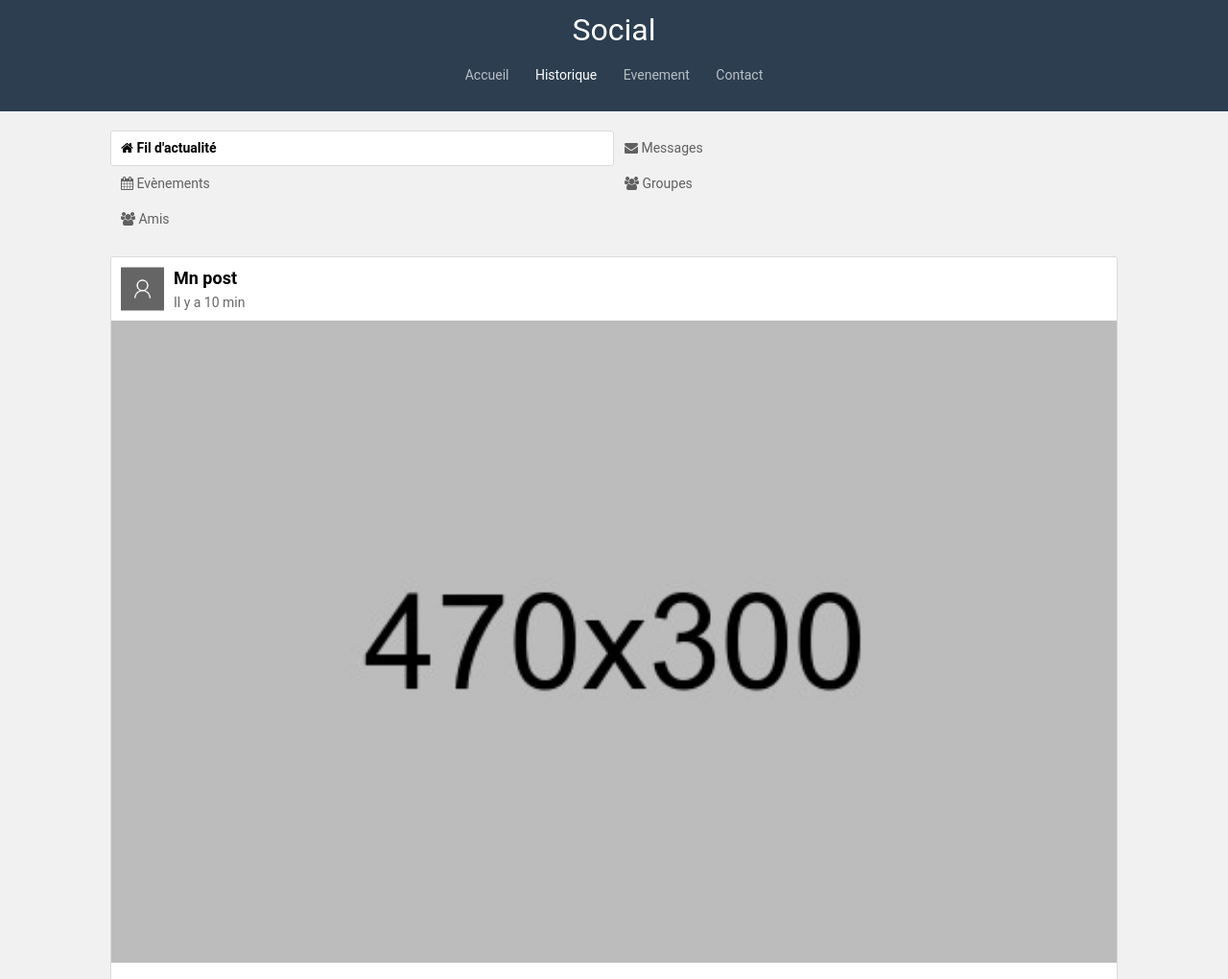
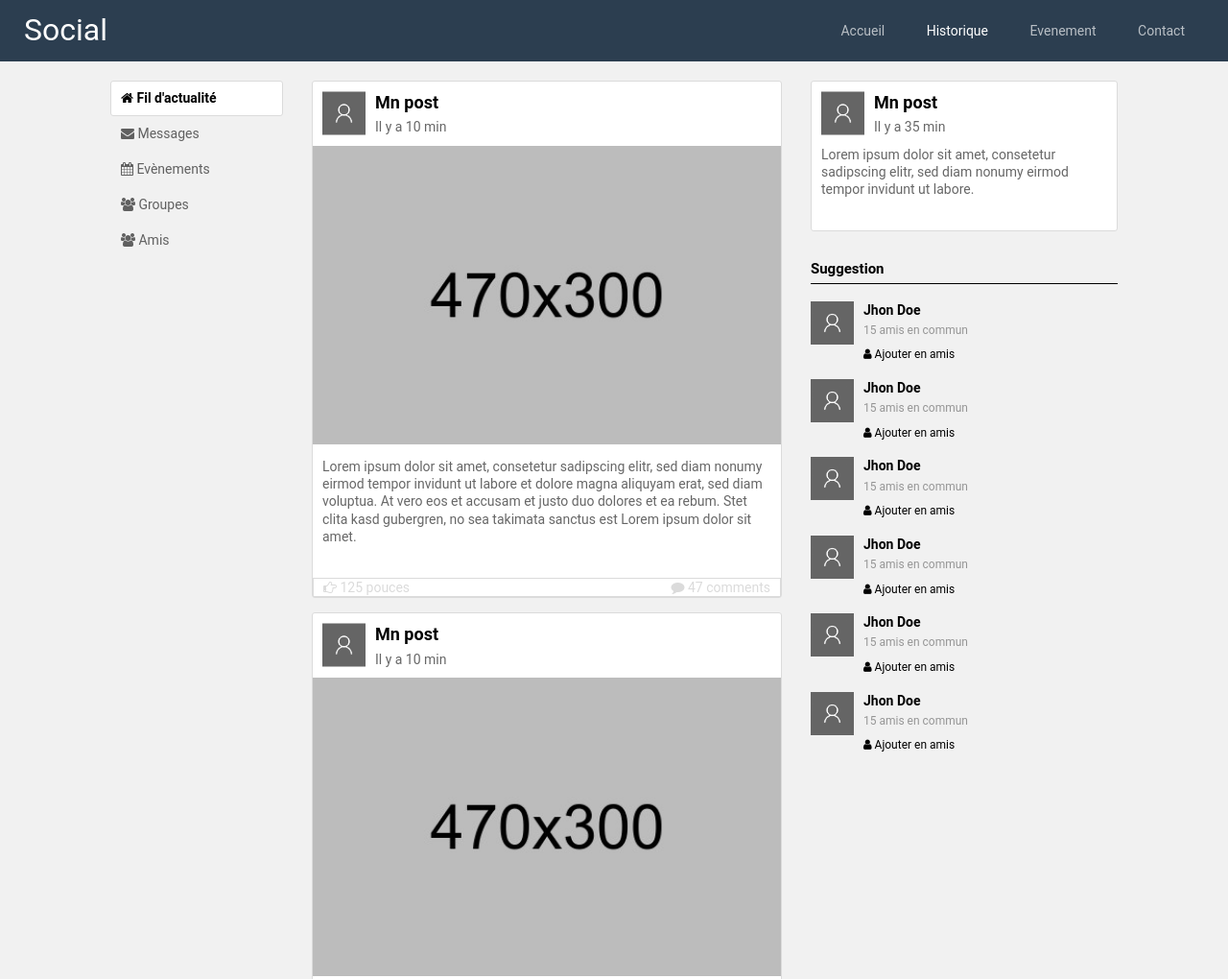
Before and after one commit to omegamputu/social-network-template, a plain HTML site: page index.html in a window 1280 px wide. Shown: the top 1020 px of the page at 96% size. Drawn offline with Linux system fonts and the light colour scheme.

Commit message:
Page html rendu responsive

```diff
--- a/css/app.css
+++ b/css/app.css
@@ -251,3 +251,52 @@ a{
     margin-top: 10px;
     margin-bottom: 3px;
 }
+
+@media only screen and (min-width: 520px) {
+
+    .topbar
+    {
+        display: flex;
+        justify-content: space-between;
+        align-items: center;
+        height: 64px;
+        padding: 0 25px;
+    }
+
+    .topbar-logo, .topbar-nav{
+        padding: 0;
+    }
+
+    .topbar-nav a{
+        margin: 0 20px;
+    }
+}
+
+@media only screen and (min-width: 950px){
+    .site{
+        display: flex;
+    }
+    .profile
+    {
+        display: block;
+    }
+    .sidebar
+    {
+        display: block;
+        flex: none;
+        width: 180px;
+    }
+    .sidebar a{
+        width: 100%;
+    }
+    .main{
+        width: 100%;
+        margin-left: 30px;
+        margin-right: 30px;
+    }
+    .aside
+    {
+        flex: none;
+        width: 320px;
+    }
+}
--- a/index.html
+++ b/index.html
@@ -91,11 +91,11 @@
             <header class="card-header card-header-avatar">
                 <img src="img/avatar.png" width="45" height="45" class="card-avatar">
                 <div class="card-title">Mn post</div>
-                <div class="cart-date">Il y a 10 min</div>
+                <div class="cart-date">Il y a 35 min</div>
             </header>
             <div class="card-body">
                 <p>
-                    Lorem ipsum dolor sit amet, consetetur sadipscing elitr, sed diam nonumy eirmod tempor invidunt ut labore et dolore magna aliquyam erat, sed diam voluptua. At vero eos et accusam et justo duo dolores et ea rebum. Stet clita kasd gubergren, no sea takimata sanctus est Lorem ipsum dolor sit amet.
+                    Lorem ipsum dolor sit amet, consetetur sadipscing elitr, sed diam nonumy eirmod tempor invidunt ut labore.
             </div>
         </article>
         <div class="sidebar-title">Suggestion</div>
```
